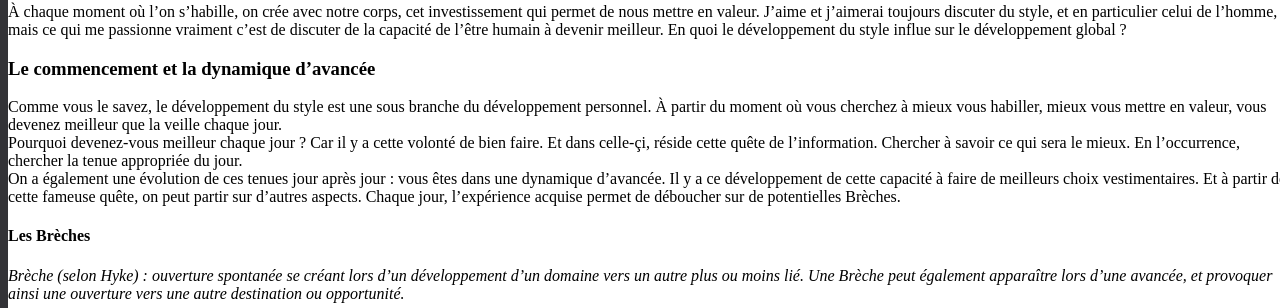
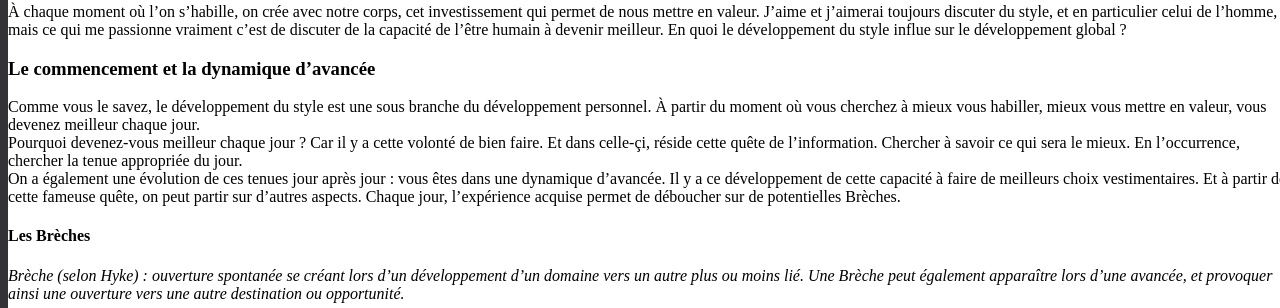
Before and after one commit to darkh2/darkh2.github.io, a Jekyll site: the page built from _posts/2020-01-19-Comment-le-style-influe-sur-le-développement-personnel.md, in a window 1280 px wide. Shown: the part 451-759 px from the top of the page. Built offline with Jekyll 4.4.1, drawn with Linux system fonts in a browser that asks for light colours; comment, search, counter and statistics services are not loaded.

Commit message:
Update 2020-01-19-Comment-le-style-influe-sur-le-développement-personnel.md

```diff
--- a/_posts/2020-01-19-Comment-le-style-influe-sur-le-développement-personnel.md
+++ b/_posts/2020-01-19-Comment-le-style-influe-sur-le-développement-personnel.md
@@ -13,7 +13,7 @@ J'aime et j'aimerai toujours discuter du style, et en particulier celui de l'hom
 
 ### Le commencement et la dynamique d'avancée
 
-Comme vous le savez, le développement du style est une sous branche du développement personnel. À partir du moment où vous cherchez à mieux vous habiller, mieux vous mettre en valeur, vous devenez meilleur que la veille chaque jour.
+Comme vous le savez, le développement du style est une sous branche du développement personnel. À partir du moment où vous cherchez à mieux vous habiller, mieux vous mettre en valeur, vous devenez meilleur chaque jour.
 Pourquoi devenez-vous meilleur chaque jour ? Car il y a cette volonté de bien faire. Et dans celle-çi, réside cette quête de l'information. Chercher à savoir ce qui sera le mieux. En l'occurrence, chercher la tenue appropriée du jour.
 On a également une évolution de ces tenues jour après jour : vous êtes dans une dynamique d'avancée.
 Il y a ce développement de cette capacité à faire de meilleurs choix vestimentaires.
```
